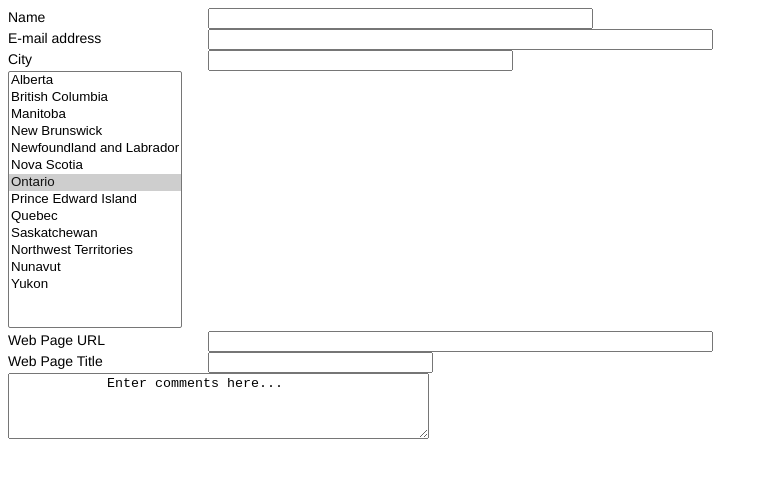
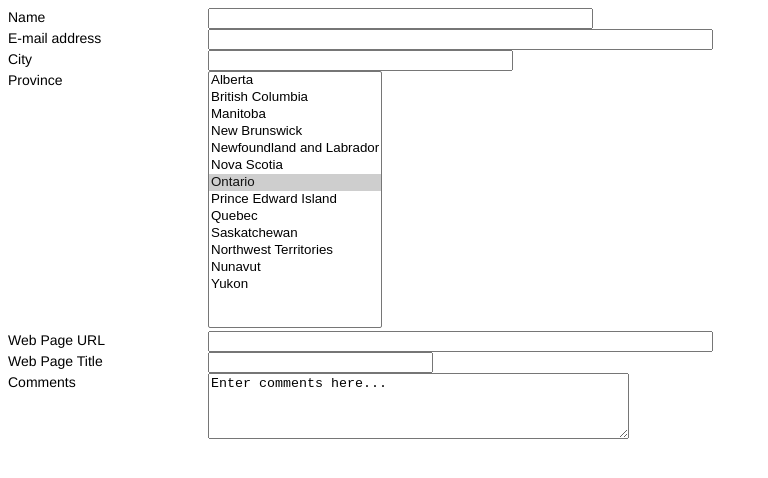
Before and after one commit to washingtonredskins/washingtonredskins.github.io, a plain HTML site: page htmlform.html in a window 1280 px wide. Shown: the whole page, without its empty margins (0-768 px from the left). Drawn offline with Linux system fonts and the light colour scheme.

Commit message:
add labels

```diff
--- a/htmlform.html
+++ b/htmlform.html
@@ -24,6 +24,7 @@
         <input type="text" name="city" id="city" input size="35" maxlength="30" required/> <br />
 
         <label for="province">
+            Province
         </label>
         <select id="province" name="province" size="15" required>
                 <option value="Alberta">Alberta</option>
@@ -52,10 +53,9 @@
         <input type="text" name="web_title" id="web_title" input size="25"  /> <br />
 
         <label for="comments">
+            Comments
         </label>
-        <textarea rows="4" cols="50" name="comments" id="comments" >
-            Enter comments here...
-        </textarea>
+        <textarea rows="4" cols="50" name="comments" id="comments">Enter comments here...</textarea>
     </form>
 </body>
 </html>
```
